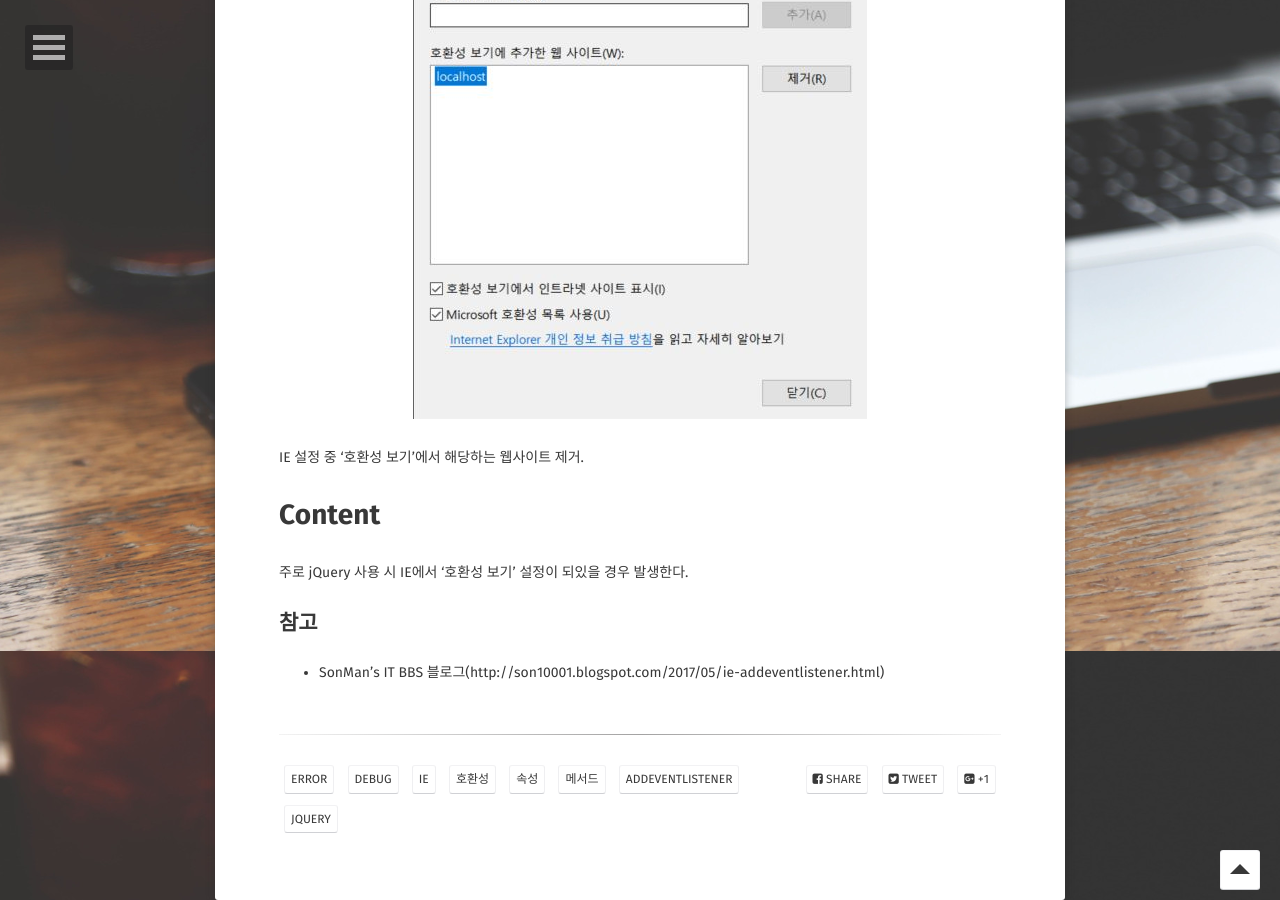
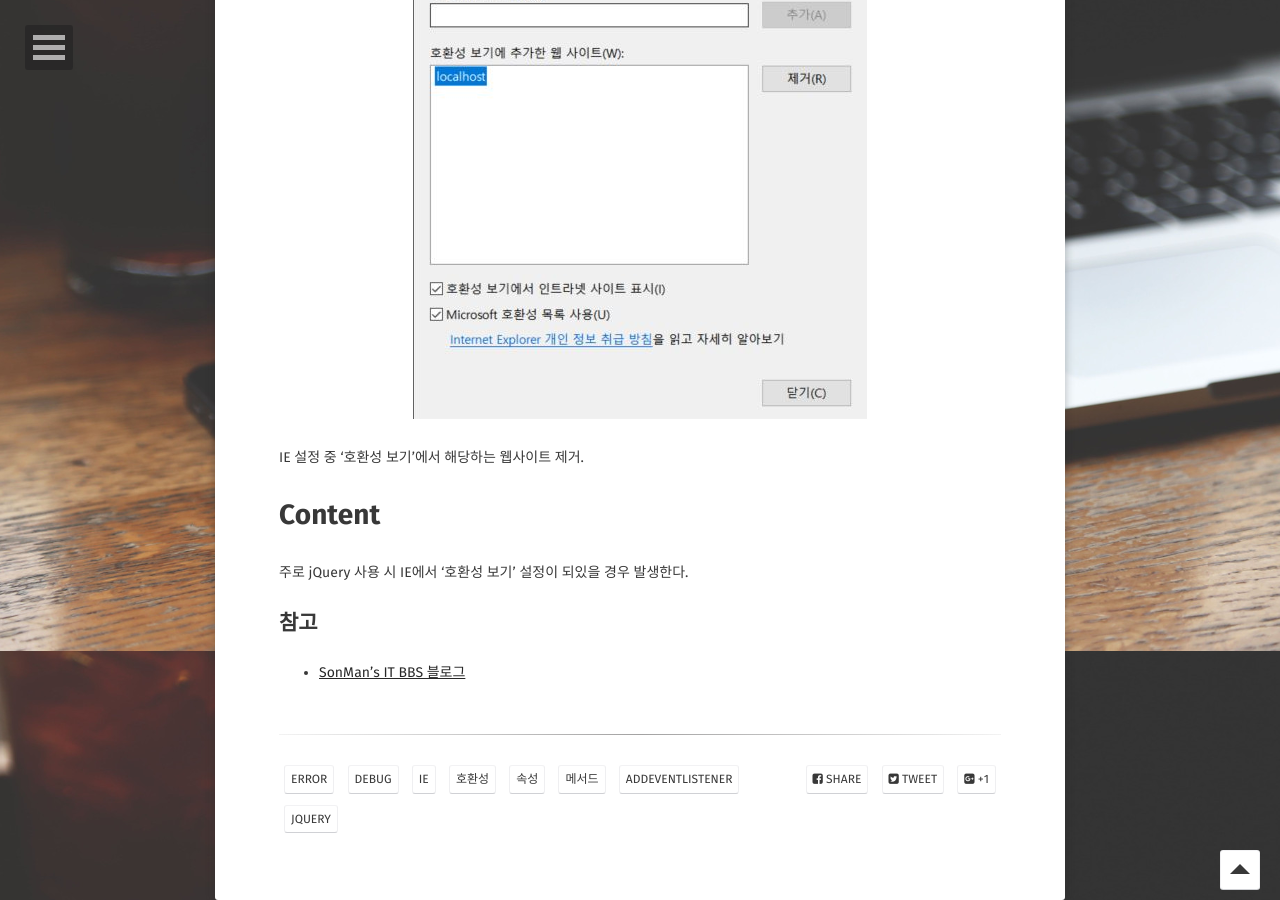
Before and after one commit to skypotato/skypotato.github.io, a Jekyll site: the page built from _posts/2020-10-13-ErrorReport.md, in a window 1280 px wide and 900 px high, scrolled down 1149 px. Built offline with Jekyll 4.4.1, drawn with Linux system fonts in a browser that asks for light colours; some web fonts are replaced.

Commit message:
Update 2020-10-13-ErrorReport.md

```diff
--- a/_posts/2020-10-13-ErrorReport.md
+++ b/_posts/2020-10-13-ErrorReport.md
@@ -26,4 +26,4 @@ IE 설정 중 '호환성 보기'에서 해당하는 웹사이트 제거.
 주로 jQuery 사용 시 IE에서 '호환성 보기' 설정이 되있을 경우 발생한다.
 
 ## 참고
-- SonMan's IT BBS 블로그(http://son10001.blogspot.com/2017/05/ie-addeventlistener.html)
+- [SonMan's IT BBS 블로그](http://son10001.blogspot.com/2017/05/ie-addeventlistener.html)
```
